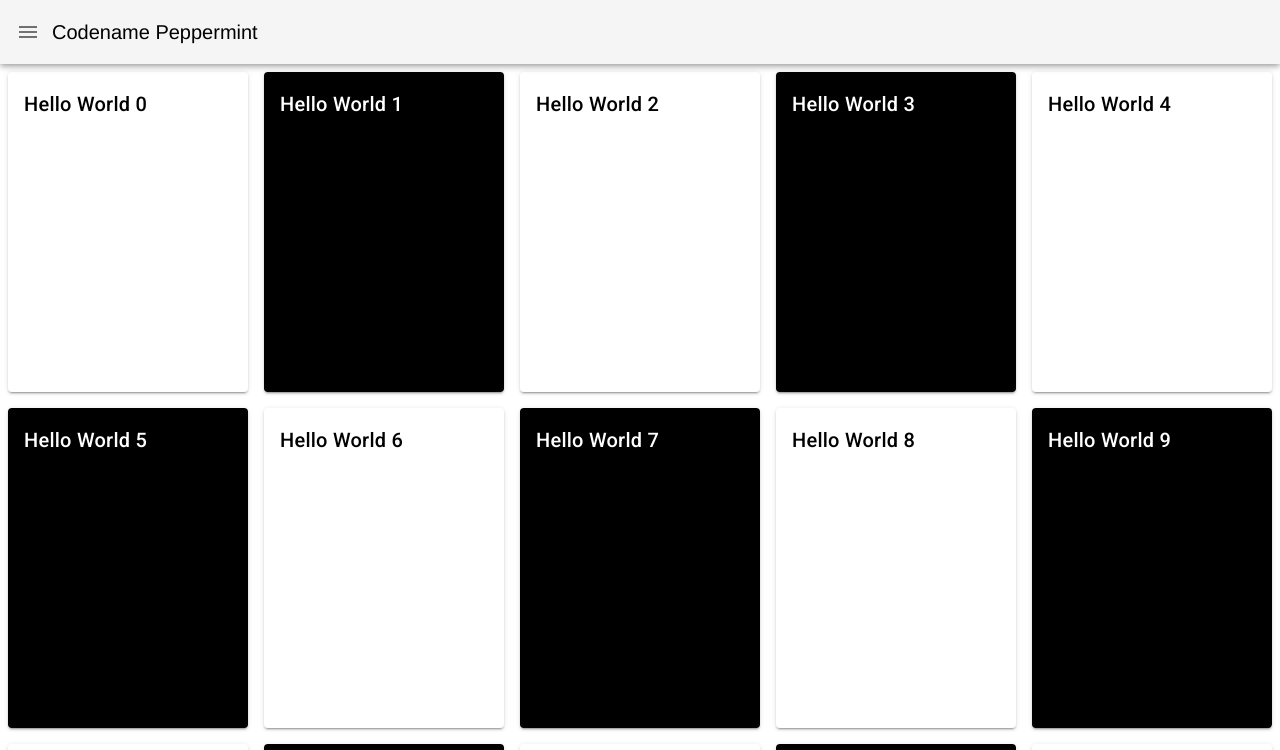
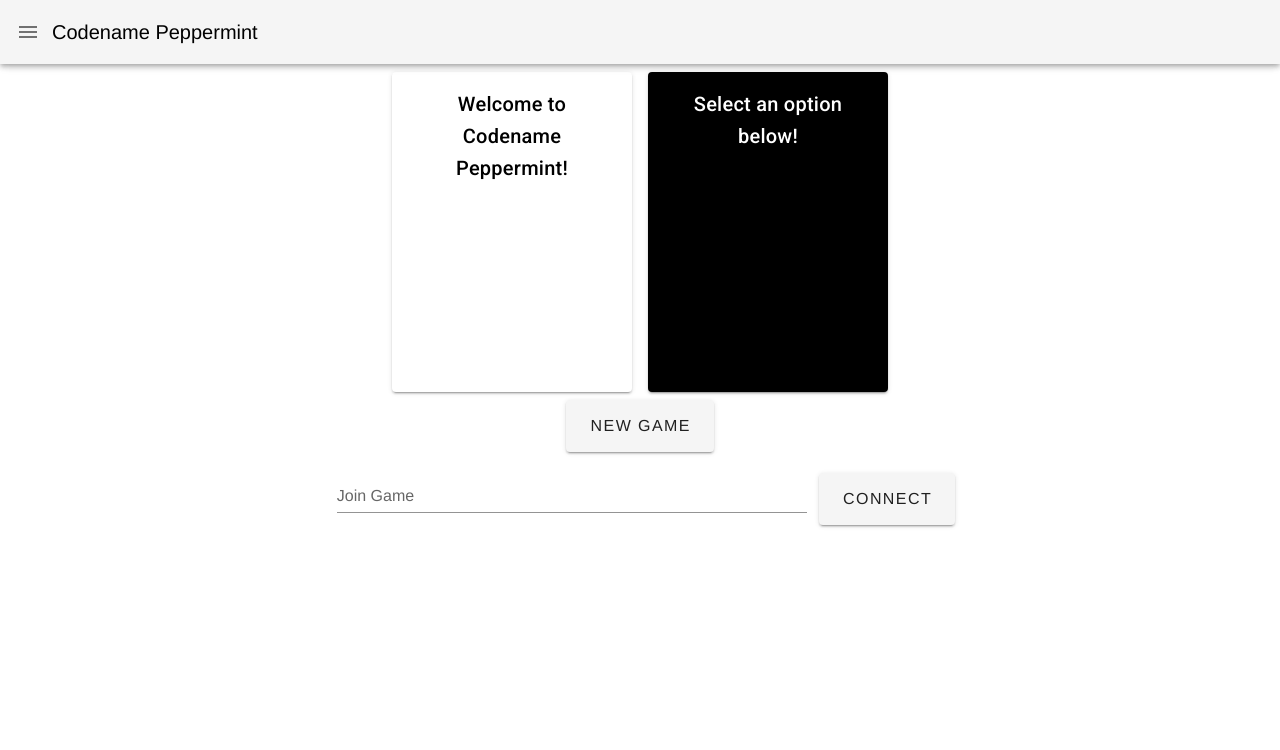
Before and after one commit to W4545/codename-peppermint, a Vue app: page / in a window 1280 px wide. Shown: the top 750 px of the page. Built offline with nearby package versions, Linux system fonts and the light colour scheme.

Commit message:
The Works

```diff
--- a/package.json
+++ b/package.json
@@ -9,10 +9,13 @@
   },
   "dependencies": {
     "core-js": "^3.6.4",
+    "firebase": "^7.13.2",
+    "firebaseui": "^4.5.0",
     "vue": "^2.6.11",
     "vue-router": "^3.1.6",
     "vuetify": "^2.2.11",
-    "vuex": "^3.1.3"
+    "vuex": "^3.1.3",
+    "vuex-persist": "^2.2.0"
   },
   "devDependencies": {
     "@vue/cli-plugin-babel": "~4.3.0",
--- a/src/App.vue
+++ b/src/App.vue
@@ -4,7 +4,7 @@
             <v-app-bar app clipped-left>
                 <v-app-bar-nav-icon v-on:click="open = !open"/>
                 <router-link to="/" class="toolbar-title">
-          <v-toolbar-title>Codename Peppermint</v-toolbar-title>
+                    <v-toolbar-title :class="{'v-toolbar__title-light': !this.$vuetify.theme.dark, 'v-toolbar__title-dark': this.$vuetify.theme.dark}">Codename Peppermint</v-toolbar-title>
                 </router-link>
             </v-app-bar>
             <v-navigation-drawer app overlay-opacity="100" v-model="open" clipped>
@@ -36,7 +36,9 @@
                 open: false,
                 navs: [
                     new NavObj("Home", "home", "/"),
-                new NavObj("About", "about", "/about")
+                    new NavObj("Game", "gamepad-square-outline", "/game", false, true),
+                    new NavObj("About", "about", "/about"),
+                    new NavObj("Settings", 'cog-outline', '/settings', true),
                 ]
             }
         },
@@ -48,6 +50,9 @@
                 return this.navs.filter(nav => nav.bottom);
             }
         },
+        mounted() {
+            this.$vuetify.theme.dark = this.$store.getters.getDark;
+        }
     }
 </script>
 
@@ -62,7 +67,11 @@
         text-decoration: none;
     }
 
-  .v-toolbar__title {
+    .v-toolbar__title-light {
         color: black;
     }
+
+    .v-toolbar__title-dark {
+        color: white;
+    }
 </style>
--- a/src/Constructs.js
+++ b/src/Constructs.js
@@ -1,9 +1,10 @@
 class NavObj {
-    constructor(title, icon, link, bottom = false) {
+    constructor(title, icon, link, bottom = false, isDisabled = false) {
         this.title = title;
         this.icon = icon;
         this.to = link;
         this.bottom = bottom;
+        this.isDisabled = isDisabled;
     }
 }
 
--- a/src/components/NavigationItem.vue
+++ b/src/components/NavigationItem.vue
@@ -1,5 +1,5 @@
 <template>
-    <v-list-item link v-bind:to="nav.to" exact-active-class="active">
+    <v-list-item link v-bind:to="nav.to" exact-active-class="active" :disabled="nav.isDisabled">
         <v-list-item-icon>
             <v-icon>mdi-{{nav.icon}}</v-icon>
         </v-list-item-icon>
--- a/src/main.js
+++ b/src/main.js
@@ -1,15 +1,15 @@
 import Vue from 'vue'
 import App from './App.vue'
-import router from './router'
-import store from './store'
+import router from './router/index'
+import store from './store/index'
 import vuetify from './plugins/vuetify';
 
 Vue.config.productionTip = false;
 
 let vue = new Vue({
   router,
+  vuetify,
   store,
-  vuetify,
   render: h => h(App)
 }).$mount('#app');
 
--- a/src/plugins/vuetify.js
+++ b/src/plugins/vuetify.js
@@ -5,6 +5,6 @@ Vue.use(Vuetify);
 
 export default new Vuetify({
     theme: {
-        dark: false,
+        dark: true
     }
 });
--- a/src/router/index.js
+++ b/src/router/index.js
@@ -1,6 +1,7 @@
 import Vue from 'vue'
 import VueRouter from 'vue-router'
 import Home from '../views/Home.vue'
+import Game from "../views/Game";
 
 Vue.use(VueRouter);
 
@@ -11,13 +12,25 @@ Vue.use(VueRouter);
         component: Home
     },
     {
+        path: '/game/:id',
+        name: 'Game',
+        component: Game
+    },
+    {
         path: '/about',
         name: 'About',
         // route level code-splitting
         // this generates a separate chunk (about.[hash].js) for this route
         // which is lazy-loaded when the route is visited.
         component: () => import(/* webpackChunkName: "about" */ '../views/About.vue')
+    },
+    {
+        path: '/settings',
+        name: 'Settings',
+
+        component: () => import('../views/Settings')
     }
+
 ];
 
 const router = new VueRouter({
--- a/src/store/index.js
+++ b/src/store/index.js
@@ -1,15 +1,30 @@
 import Vue from 'vue'
 import Vuex from 'vuex'
+import VuexPersistence from "vuex-persist";
+import vuetify from "../plugins/vuetify";
 
 Vue.use(Vuex);
 
+let vuexPersistence = new VuexPersistence({
+  reducer: state => ({dark: state.dark})
+});
+
 export default new Vuex.Store({
   state: {
+    dark: false
   },
   mutations: {
+    toggleDark(state) {
+      state.dark = !state.dark;
+      vuetify.framework.theme.dark = state.dark;
+    }
+  },
+  getters: {
+    getDark: state => state.dark
   },
   actions: {
   },
   modules: {
-  }
+  },
+  plugins: [vuexPersistence.plugin]
 })
--- /dev/null
+++ b/src/views/Game.vue
@@ -0,0 +1,23 @@
+<template>
+    <div>
+        <v-card>
+            <v-card-title>Played Cards</v-card-title>
+            <CardDisplay/>
+        </v-card>
+    </div>
+</template>
+
+<script>
+    import CardDisplay from "../components/CardDisplay";
+    export default {
+        name: "Game",
+        components: {CardDisplay},
+        created() {
+
+        }
+    }
+</script>
+
+<style scoped>
+
+</style>
--- a/src/views/Home.vue
+++ b/src/views/Home.vue
@@ -1,32 +1,48 @@
 <template>
-  <div class="home">
-    <CardDisplay :cards="cards"/>
+    <v-container class="center">
+        <div id="firebaseui-auth-container">
+
         </div>
+        <v-row align="center" justify="center">
+            <Card :card="helloCard"/>
+            <Card :card="selectCard"/>
+        </v-row>
+        <v-row align="center" justify="center">
+            <v-btn x-large>New Game</v-btn>
+        </v-row>
+        <v-row align="center" justify="center">
+            <v-col cols="5">
+                <v-text-field label="Join Game"/>
+            </v-col>
+            <v-btn x-large>Connect</v-btn>
+        </v-row>
+    </v-container>
+
 </template>
 
 <script>
-// @ is an alias to /src
-import CardDisplay from "../components/CardDisplay";
+    import Card from "../components/Card";
     import {CardObj} from "../Constructs";
 
     export default {
         name: 'Home',
         components: {
-    CardDisplay
+            Card
         },
         data() {
             return {
-
+                helloCard: new CardObj(-1, "Welcome to Codename Peppermint!", true, false),
+                selectCard: new CardObj(-2, "Select an option below!", false, false)
             }
         },
-  computed: {
-    cards() {
-      let cards = [];
-      for (let  i = 0; i < 30; i++)
-        cards.push(new CardObj(i, `Hello World\n\n${i}`, i % 2 === 0, i % 5 === 0));
+        mounted() {
 
-      return cards;
-    }
         }
     }
 </script>
+
+<style scoped>
+    .center {
+        text-align: center;
+    }
+</style>
--- /dev/null
+++ b/src/views/Settings.vue
@@ -0,0 +1,34 @@
+<template>
+    <v-card class="ma-2">
+        <v-card-title>Settings</v-card-title>
+
+        <v-card-text>
+            <v-form>
+                <v-switch label="Dark Mode" v-on:change="toggleDark" v-model="state"/>
+            </v-form>
+        </v-card-text>
+    </v-card>
+</template>
+
+<script>
+    import {mapMutations} from 'vuex'
+
+    export default {
+        name: "Settings",
+        methods: {
+            ...mapMutations(['toggleDark'])
+        },
+        data: () => {
+            return {
+                state: false
+            }
+        },
+        created() {
+            this.state = this.$store.getters.getDark;
+        }
+    }
+</script>
+
+<style scoped>
+
+</style>
```
Also changed, not shown: src/firebase.js (added, +40 -0 lines), 1 other file (tests, documents, lock files or other folders). Lines whose indentation alone changed are shown as unchanged.
